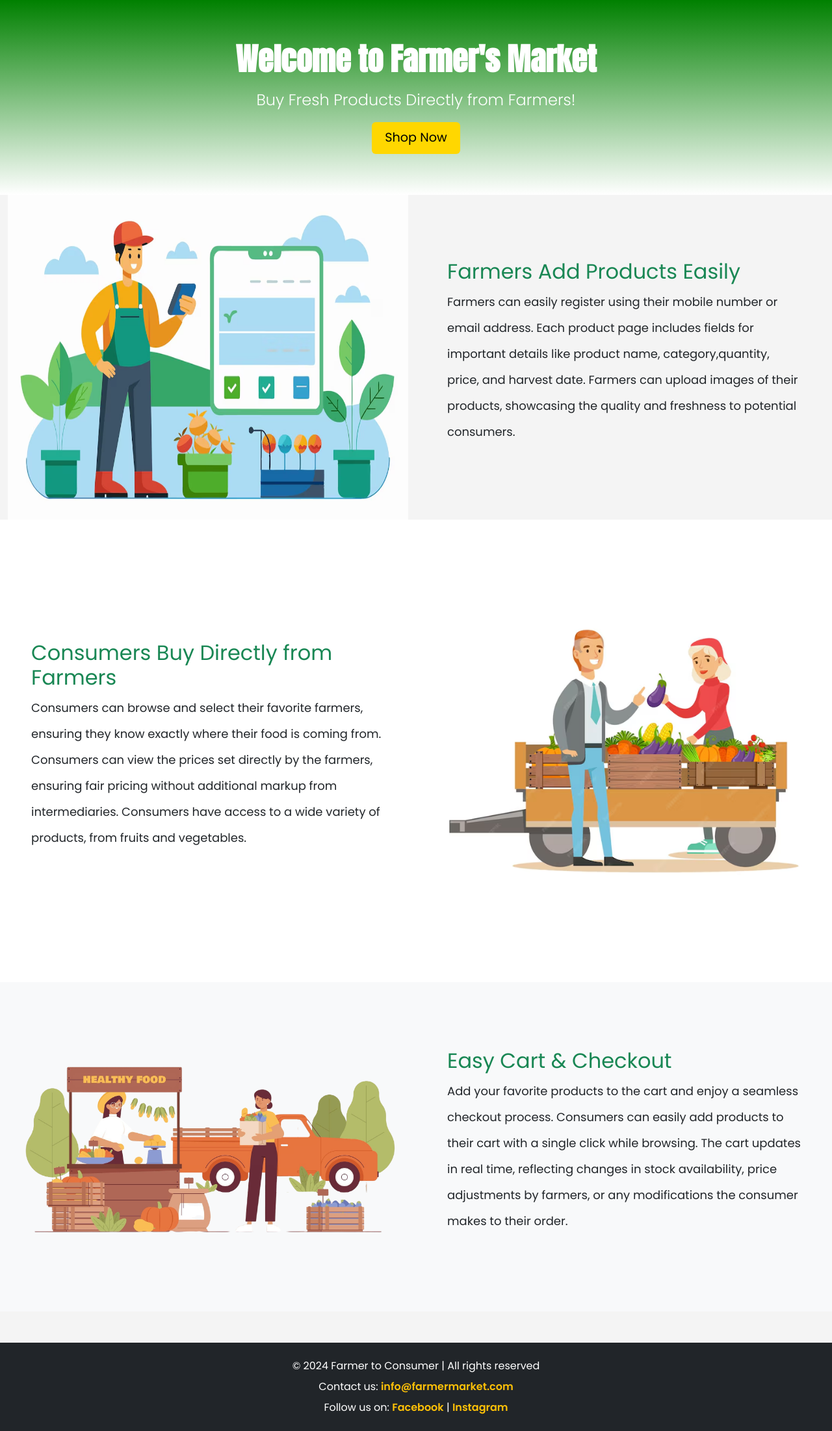
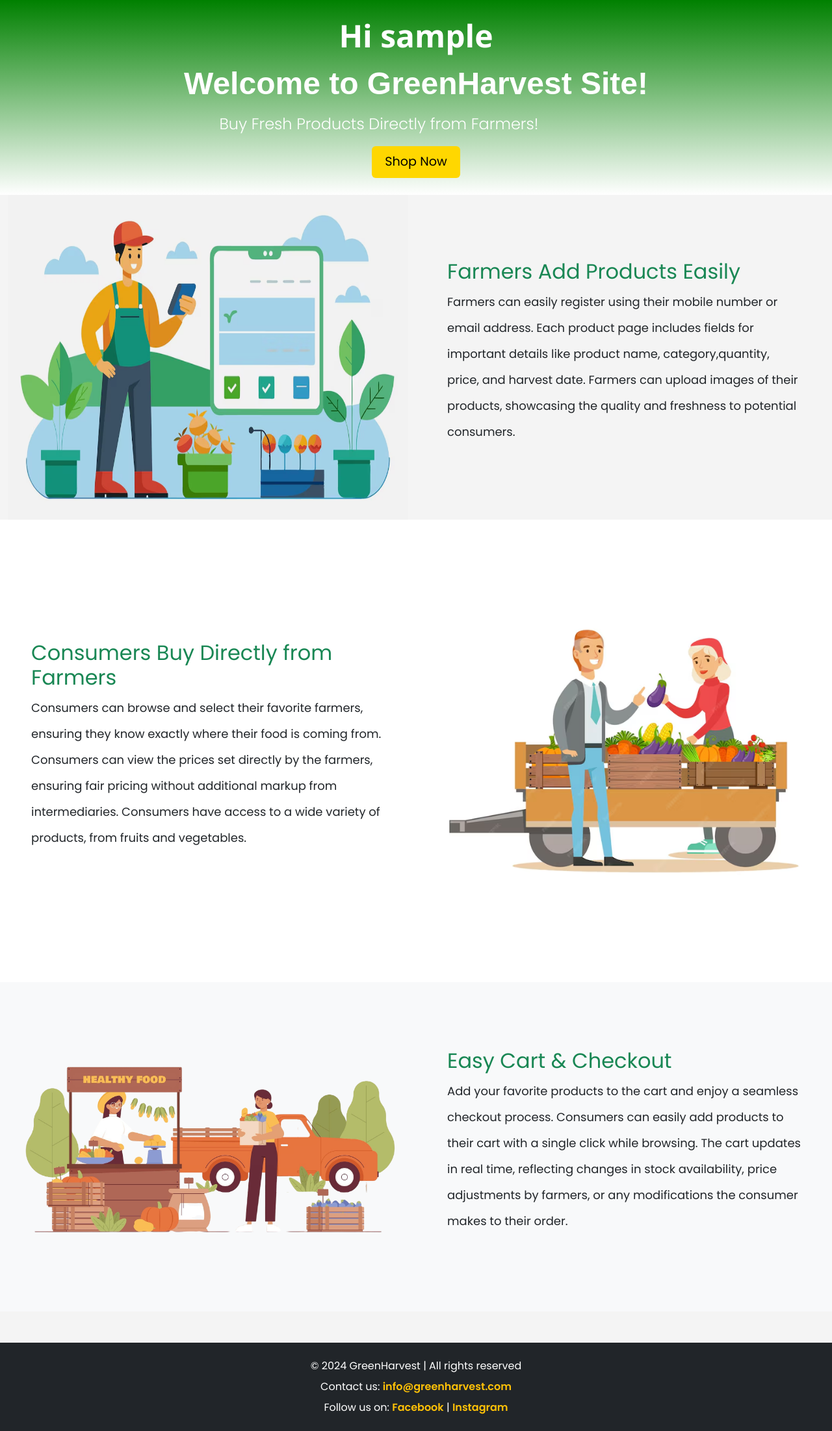
Before and after one commit to SJenush/FarmerConsumerDirectInteraction, a PHP site: page / in a window 1280 px wide. Shown: the part 147-2350 px from the top of the page at 65% size. Run offline with PHP 8.4, Linux system fonts and the light colour scheme; the visitor is signed in with stand-in values (Sample User, id 1); some libraries are stand-ins or nearby versions.

Commit message:
Refactor index.php and index_style.css
- Update the user greeting in the banner section of index.php
- Change the font family for the banner heading in index_style.css
- Add text alignment and user name styling to the banner heading in index.php
- Update the footer text and contact information in index.php
- Adjust the height and blend mode of the addimg class in index_style.css
- Improve the line height of the para class in index_style.css

```diff
--- a/index.php
+++ b/index.php
@@ -1,8 +1,7 @@
 <?php
     session_start();
-    if (!isset($_SESSION['Username'])) {
-        header("Location: login.php");
-        exit(); // Ensure no further code is executed if not logged in
+    if (isset($_SESSION['Username'])) {
+        $user=$_SESSION['Username'];
     }
 ?>
 <!DOCTYPE html>
@@ -38,9 +37,10 @@
     <!-- Banner Section -->
     <section class="banner text-center text-white d-flex align-items-center justify-content-center" style="background-image: url('static/img/farm-background.jpg'); height: 300px;">
         <div>
-            <h1>Welcome to Farmer's Market</h1>
+            <h1 class="user_name"><?php if(isset($user)){echo "Hi ".$user.'<br>';}?></h1>
+            <h1>Welcome to GreenHarvest Site!</h1>
             <p>Buy Fresh Products Directly from Farmers!</p>
-            <a href="#" class="btn btn-warning">Shop Now</a>
+            <a href="ViewProducts.php" class="btn btn-warning">Shop Now</a>
         </div>
     </section>
     <!-- Features Section -->
@@ -97,8 +97,8 @@
     </section>
     <!-- Footer Section -->
     <footer class="text-center bg-dark text-white py-3 mt-5">
-        <p>&copy; 2024 Farmer to Consumer | All rights reserved</p>
-        <p>Contact us: <a href="mailto:info@farmermarket.com" class="text-warning">info@farmermarket.com</a></p>
+        <p>&copy; 2024 GreenHarvest | All rights reserved</p>
+        <p>Contact us: <a href="mailto:info@greenharvest.com" class="text-warning">info@greenharvest.com</a></p>
         <p>Follow us on:
             <a href="#" class="text-warning">Facebook</a> |
             <a href="#" class="text-warning">Instagram</a>
--- a/static/css/index_style.css
+++ b/static/css/index_style.css
@@ -23,7 +23,7 @@ body {
 }
 
 .banner h1 {
-    font-family: 'Anton', sans-serif;
+    font-family: sans-serif;
     font-size: 3rem;
     font-weight: 700;
     margin-bottom: 1rem;
@@ -33,8 +33,11 @@ body {
     font-size: 1.5rem;
     font-weight: 300;
     max-width: 600px;
+    text-align: center;
 }
-
+.user_name{
+    font-family: 'Segoe UI', Tahoma, Geneva, Verdana, sans-serif !important;
+}
 .banner .btn {
     background-color: #FFD700;
     color: black;
@@ -155,6 +158,7 @@ footer a:hover {
 }
 .addimg{
     height: 500px;
+    mix-blend-mode: multiply;
 }
 .para{
     line-height: 40px;
```
